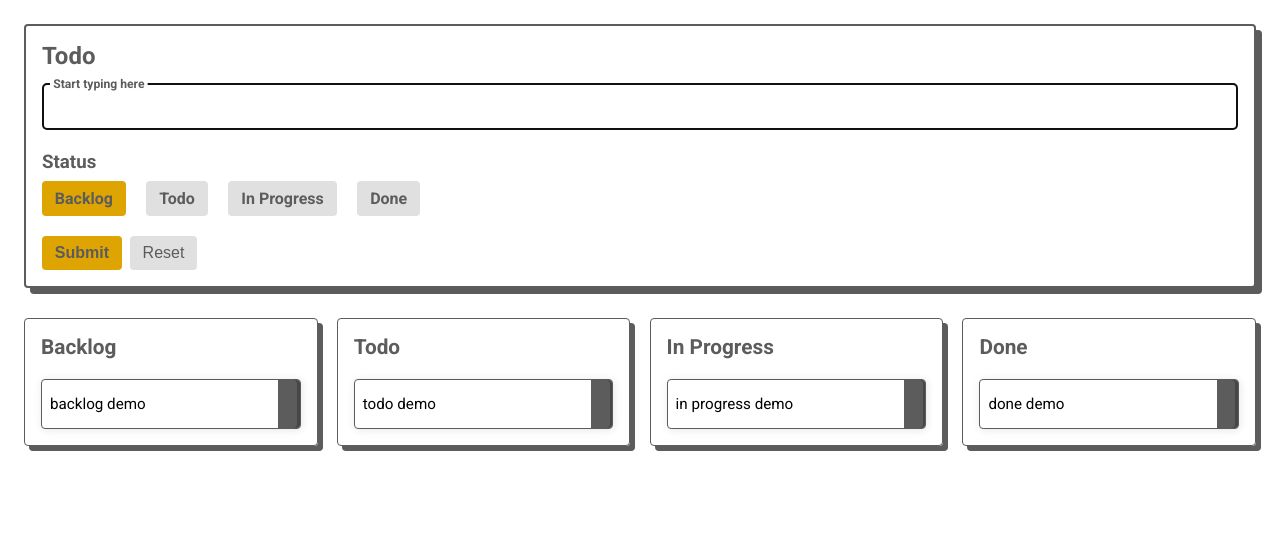
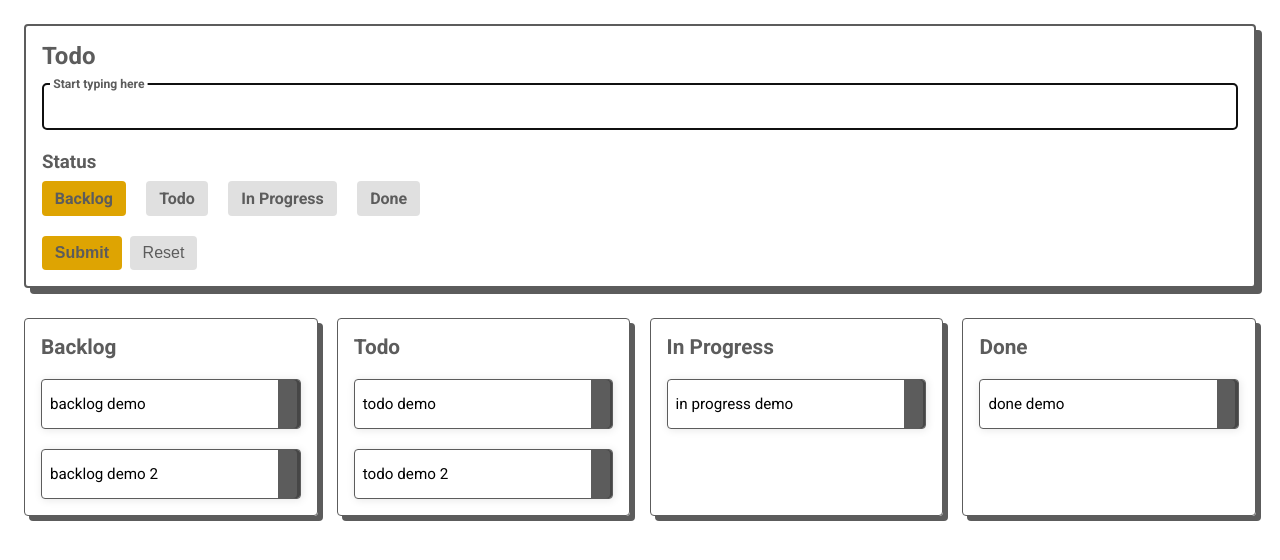
Before and after one commit to Jisan-mia/tiny-ts, a React (Create React App) app: page / in a window 1280 px wide. Shown: the top 560 px of the page. Built offline with nearby package versions, Linux system fonts and the light colour scheme; the HTML template or start-up script is replaced by a standard one.

Commit message:
alomost done with dnd

```diff
--- a/package.json
+++ b/package.json
@@ -5,6 +5,7 @@
   "dependencies": {
     "@dnd-kit/core": "^5.0.3",
     "@dnd-kit/sortable": "^6.0.1",
+    "@dnd-kit/utilities": "^3.1.0",
     "@testing-library/jest-dom": "^5.14.1",
     "@testing-library/react": "^13.0.0",
     "@testing-library/user-event": "^13.2.1",
--- a/src/components/Todo/TodoApp.tsx
+++ b/src/components/Todo/TodoApp.tsx
@@ -6,6 +6,7 @@ import styles from './Column.module.scss'
 
 import {
   DndContext,
+  DragOverEvent,
   DragOverlay,
   KeyboardSensor,
   MouseSensor,
@@ -14,6 +15,9 @@ import {
   useSensors,
 } from "@dnd-kit/core";
 import { sortableKeyboardCoordinates } from "@dnd-kit/sortable";
+import { arrayMove, insertAtIndex, removeAtIndex } from "../utils/array";
+import createUUID from "../utils/helpers";
+import TodoItem from "./TodoItem";
 
 
 
@@ -24,8 +28,13 @@ function TodoApp() {
       name: 'Backlog',
       items: [
         {
-          id: 54545484,
+          id: createUUID(),
           todo: 'backlog demo',
+          status: 'Backlog'
+        },
+        {
+          id: createUUID(),
+          todo: 'backlog demo 2',
           status: 'Backlog'
         }
       ]
@@ -34,9 +43,15 @@ function TodoApp() {
       name: 'Todo',
       items: [
         {
-          id: 3898748,
+          id: createUUID(),
           todo: 'todo demo',
-          status: 'Todo'
+          status: 'Todo',
+
+        },
+        {
+          id: createUUID(),
+          todo: 'todo demo 2',
+          status: 'todo'
         }
       ]
     },
@@ -44,7 +59,7 @@ function TodoApp() {
       name: "In Progress",
       items: [
         {
-          id: 215754,
+          id: createUUID(),
           todo: 'in progress demo',
           status: 'In Progress'
         }
@@ -54,7 +69,7 @@ function TodoApp() {
       name: "Done",
       items: [
         {
-          id: 98359234,
+          id: createUUID(),
           todo: 'done demo',
           status: 'Done'
         }
@@ -81,7 +96,7 @@ function TodoApp() {
           items: [
             ...columns[columnId].items,
             {
-              id: Date.now(),
+              id: createUUID(),
               todo: todo,
               status: todoStatus
             }
@@ -96,6 +111,134 @@ function TodoApp() {
 
 
 
+  // dnd-kit
+  const [activeId, setActiveId] = useState(null)
+  const sensors = useSensors(
+    useSensor(MouseSensor),
+    useSensor(TouchSensor),
+    useSensor(KeyboardSensor, {
+      coordinateGetter: sortableKeyboardCoordinates,
+    })
+  )
+
+  const handleDragStart = ({active} :any ) => setActiveId(active.id);
+
+  const handleDragCancel = () => setActiveId(null);
+
+
+
+  const handleDragOver = ({active, over}: DragOverEvent) => {
+    const overId = over?.id;
+    console.log({active, over})
+
+
+    if(!overId) return;
+
+
+    const activeContainer = active.data.current?.sortable.containerId;
+    const overContainer = over.data.current?.sortable.containerId || over.id;
+
+
+    if(activeContainer !== overContainer) {
+      setColumns((columns) => {
+        const activeIndex = active.data.current?.sortable.index;
+        const overIndex =
+          over.id in columns
+            ? columns[overContainer].items.length + 1
+            : over.data.current?.sortable.index;
+
+        return moveBetweenContainers(
+          columns,
+          activeContainer,
+          activeIndex,
+          overContainer,
+          overIndex,
+          active.id
+        );
+      });
+    }
+  }
+
+  const handleDragEnd = ({ active, over }: DragOverEvent) => {
+    if (!over) {
+      setActiveId(null);
+      return;
+    }
+    console.log({active, over})
+
+
+    if (active.id !== over.id) {
+      const activeContainer = active.data.current?.sortable.containerId;
+      const overContainer = over.data.current?.sortable.containerId || over.id;
+      const activeIndex = active.data.current?.sortable.index;
+      const overIndex =
+        over.id in columns
+          ? columns[overContainer].items.length + 1
+          : over.data.current?.sortable.index;
+
+      setColumns((columns) => {
+        let newItems;
+        if (activeContainer === overContainer) {
+          newItems = {
+            ...columns,
+            [overContainer]: {
+              ...columns[overContainer],
+              items: [
+                ...arrayMove(
+                  columns[overContainer].items,
+                  activeIndex,
+                  overIndex
+                )
+              ]
+            },
+          };
+        } else {
+          newItems = moveBetweenContainers(
+            columns,
+            activeContainer,
+            activeIndex,
+            overContainer,
+            overIndex,
+            active.id
+          );
+        }
+
+        return newItems;
+      });
+    }
+
+    setActiveId(null);
+  };
+
+
+  const moveBetweenContainers = (
+    columns: ColumnRecord,
+    activeContainer: any,
+    activeIndex: any,
+    overContainer: any,
+    overIndex: any,
+    item: any
+  ) => {
+    return {
+      ...columns,
+      [activeContainer]: {
+        ...columns[activeContainer],
+        items: [
+          // ...columns[activeContainer].items,
+          ...removeAtIndex(columns[activeContainer].items, activeIndex)
+        ]
+      },
+      [overContainer]: {
+        ...columns[overContainer],
+        items: [
+          // ...columns[overContainer].items,
+          ...insertAtIndex(columns[overContainer].items, overIndex, item)
+        ]
+      },
+    };
+  };
+
+
   return (
     <>
       <TodoInput
@@ -106,12 +249,21 @@ function TodoApp() {
         handleSubmitTodo={handleSubmitTodo}
       />
 
-      <div className={styles.todo__container}>
 
+      <DndContext
+        sensors={sensors}
+        onDragStart={handleDragStart}
+        onDragCancel={handleDragCancel}
+        onDragOver={handleDragOver}
+        onDragEnd={handleDragEnd}
+      >
+
+        <div className={styles.todo__container}>
         {
-          Object.entries(columns).map(([columnId, column], idx) => (
+          Object.entries(columns).map(([columnId, column]) => (
             <TodoColumn
-              key={idx}
+              key={columnId}
+              activeId={activeId}
               column={column}
               columnId={columnId}
               columns={columns}
@@ -122,7 +274,15 @@ function TodoApp() {
           ))
         }
 
-      </div>
+        </div>
+
+        <DragOverlay>
+          {activeId ? 'overlaying': null}
+        </DragOverlay>
+
+      </DndContext>
+
+
     </>
 
   );
--- a/src/components/Todo/TodoColumn.tsx
+++ b/src/components/Todo/TodoColumn.tsx
@@ -3,7 +3,13 @@ import { Column, ColumnRecord, Todo } from '../types'
 import TodoItem from './TodoItem'
 import styles from './Column.module.scss'
 
+import { useDroppable } from "@dnd-kit/core";
+import { rectSortingStrategy, SortableContext } from "@dnd-kit/sortable";
+
+
+
 interface IProps {
+  activeId: any,
   column: Column,
   columnId: string,
   columns: ColumnRecord,
@@ -12,16 +18,29 @@ interface IProps {
   setTodos: React.Dispatch<React.SetStateAction<Todo[]>>,
 }
 
-const Todos:React.FC<IProps> = ({column,columnId, columns, setColumns, todos, setTodos}) => {
+const Todos:React.FC<IProps> = ({activeId, column,columnId, columns, setColumns, todos, setTodos}) => {
+
+  const { setNodeRef } = useDroppable({
+    id: columnId
+  });
+
+
   return (
 
     <div className={`${styles.todo__content}`}>
       <h2> {column.name} </h2>
 
-      <ul className={styles.todos}>
+
+      <SortableContext
+        id={columnId}
+        items={[...column.items.map(i => `${i.id}`)]}
+        strategy={rectSortingStrategy}
+      >
+      <ul className={styles.todos} ref={setNodeRef}>
         {
           column.items.map((todo, idx) => (
             <TodoItem
+              id={todo.id}
               key={todo.id}
               todo={todo}
               todos={todos}
@@ -33,6 +52,8 @@ const Todos:React.FC<IProps> = ({column,columnId, columns, setColumns, todos, se
           ))
         }
       </ul>
+
+      </SortableContext>
     </div>
   )
 }
--- a/src/components/Todo/TodoItem.tsx
+++ b/src/components/Todo/TodoItem.tsx
@@ -2,7 +2,11 @@ import React, { useEffect, useRef, useState } from 'react'
 import { Column, ColumnRecord, Todo } from '../types'
 import styles from './TodoItem.module.scss'
 
+import { useSortable } from "@dnd-kit/sortable";
+import { CSS } from "@dnd-kit/utilities";
+
 type IProps = {
+  id: string,
   todo: Todo,
   todos: Todo[],
   setTodos: React.Dispatch<React.SetStateAction<Todo[]>>,
@@ -11,11 +15,25 @@ type IProps = {
   columnId: string,
 }
 
-const TodoItem:React.FC<IProps> = ({ todo, todos, setTodos, columns, setColumns, columnId}) => {
+const TodoItem:React.FC<IProps> = ({ id, todo, todos, setTodos, columns, setColumns, columnId}) => {
   const [editModeState, setEditModeState] = useState<boolean>(false)
   const [editTodo, setEditTodo] = useState<string>(todo?.todo)
   const todoRef = useRef<HTMLTextAreaElement>(null)
 
+  const {
+    attributes,
+    listeners,
+    setNodeRef,
+    transform,
+    transition,
+    isDragging,
+  } = useSortable({ id });
+
+  const style = {
+    transform: CSS.Transform.toString(transform),
+    transition,
+    opacity: isDragging ? 0.5 : 1,
+  };
 
 
   // console.log(todo, index)
@@ -25,7 +43,7 @@ const TodoItem:React.FC<IProps> = ({ todo, todos, setTodos, columns, setColumns,
   }, [editModeState])
 
 
-  const handleEditTodos = (id: number) => {
+  const handleEditTodos = (id: string) => {
     if(editTodo) {
       setColumns({
         ...columns,
@@ -51,7 +69,7 @@ const TodoItem:React.FC<IProps> = ({ todo, todos, setTodos, columns, setColumns,
 
     setEditModeState(false)
   }
-  const onKeyDn = (e: React.KeyboardEvent<HTMLTextAreaElement>, id: number) => {
+  const onKeyDn = (e: React.KeyboardEvent<HTMLTextAreaElement>, id: string) => {
     if (editModeState && e.keyCode === 13) { // ESC;
       setEditModeState(false)
 
@@ -68,6 +86,10 @@ const TodoItem:React.FC<IProps> = ({ todo, todos, setTodos, columns, setColumns,
   return (
     <li
       className={`${styles.todo__item}`}
+      ref={setNodeRef}
+      {...attributes}
+      {...listeners}
+      style={style}
     >
       {
         !editModeState ? (
--- a/src/components/types/index.ts
+++ b/src/components/types/index.ts
@@ -1,5 +1,5 @@
 export interface Todo {
-  id: number,
+  id: string,
   todo: string,
   status: string
   dateCreaeted?: Date,
--- /dev/null
+++ b/src/components/utils/array.js
@@ -0,0 +1,13 @@
+import { arrayMove as dndKitArrayMove } from "@dnd-kit/sortable";
+
+export const removeAtIndex = (array, index) => {
+  return [...array.slice(0, index), ...array.slice(index + 1)];
+};
+
+export const insertAtIndex = (array, index, item) => {
+  return [...array.slice(0, index), item, ...array.slice(index)];
+};
+
+export const arrayMove = (array, oldIndex, newIndex) => {
+  return dndKitArrayMove(array, oldIndex, newIndex);
+};
--- /dev/null
+++ b/src/components/utils/helpers.ts
@@ -0,0 +1,14 @@
+function createUUID(): string {
+  let dt = new Date().getTime();
+  var uuid = "xxxxxxxx-xxxx-4xxx-yxxx-xxxxxxxxxxxx".replace(
+    /[xy]/g,
+    function (c) {
+      var r = (dt + Math.random() * 16) % 16 | 0;
+      dt = Math.floor(dt / 16);
+      return (c == "x" ? r : (r & 0x3) | 0x8).toString(16);
+    }
+  );
+  return uuid;
+}
+
+export default createUUID
```
